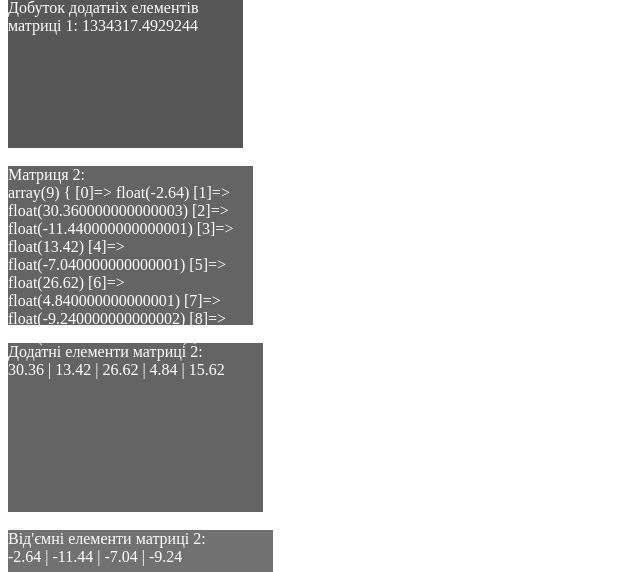
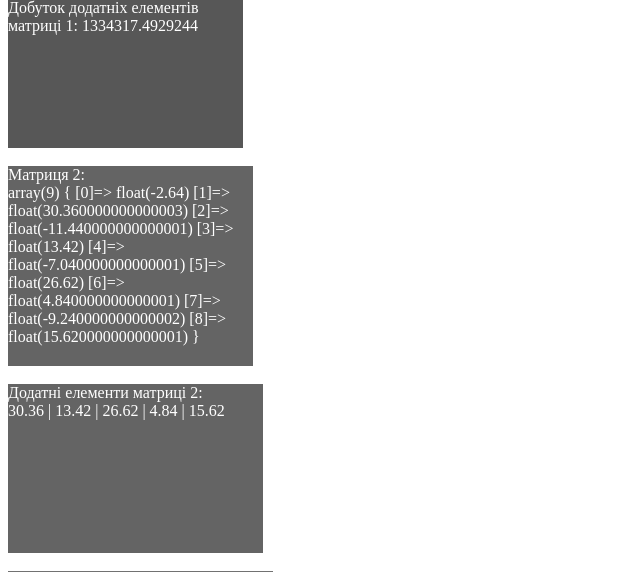
Before and after one commit to Vitalik1800/labs-web-semchyshyn18, a PHP site: page /lab14/lab14.php in a window 1280 px wide. Shown: the part 929-1501 px from the top of the page, without its empty margins (0-640 px from the left). Run offline with PHP 8.4, Linux system fonts and the light colour scheme.

Commit message:
Update lab14.php

```diff
--- a/lab14/lab14.php
+++ b/lab14/lab14.php
@@ -34,7 +34,7 @@
 		}
 		.fourth{
 			width: 245px;
-			height: 159px;
+			height: 200px;
 			margin: 0;
 			padding: 0;
 			background: #646464;
```
